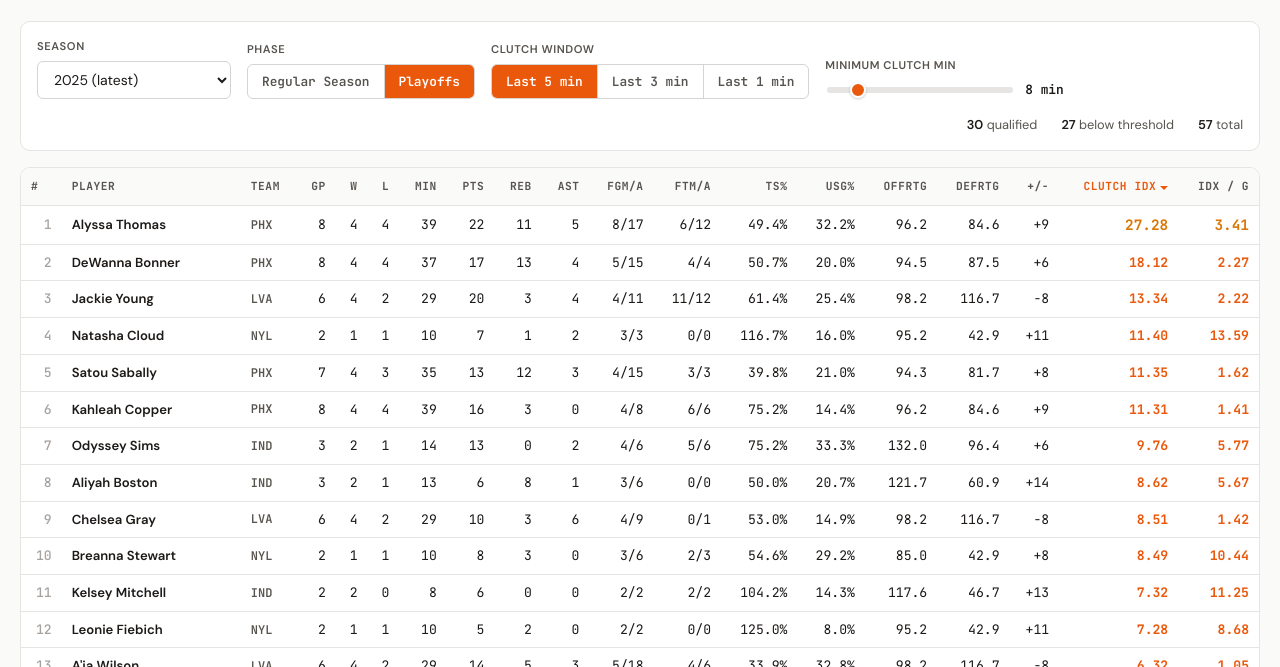
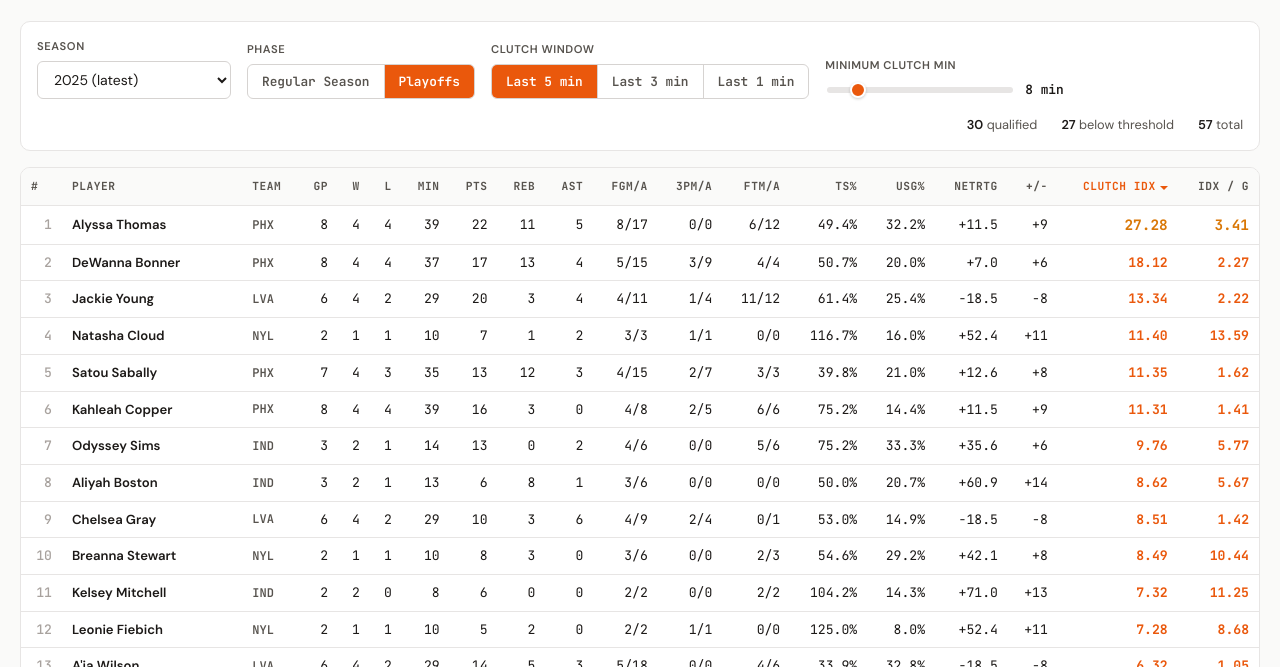
Before and after one commit to aderoa/wnba-data, a plain HTML site: page index.html in a window 1280 px wide. Both pictures are taken after a click on the button "Playoffs". Shown: the part 133-800 px from the top of the page. Drawn offline with Linux system fonts and the light colour scheme; no server answers.

Commit message:
Update index.html

```diff
--- a/index.html
+++ b/index.html
@@ -327,11 +327,11 @@
             <th data-col="REB" data-type="num">REB</th>
             <th data-col="AST" data-type="num">AST</th>
             <th data-col="FGA" data-type="num" title="Field Goals Made / Field Goals Attempted">FGM/A</th>
+            <th data-col="FG3A" data-type="num" title="3-Point Field Goals Made / Attempted">3PM/A</th>
             <th data-col="FTA" data-type="num" title="Free Throws Made / Free Throws Attempted">FTM/A</th>
             <th data-col="TS_PCT" data-type="num" title="True Shooting %">TS%</th>
             <th data-col="USG_PCT" data-type="num" title="Usage Rate">USG%</th>
-            <th data-col="OFF_RATING" data-type="num" title="Offensive Rating (pts per 100 poss)">OffRtg</th>
-            <th data-col="DEF_RATING" data-type="num" title="Defensive Rating (opp pts per 100 poss) - lower is better">DefRtg</th>
+            <th data-col="NET_RATING" data-type="num" title="Net Rating (OffRtg - DefRtg, higher is better)">NetRtg</th>
             <th data-col="PLUS_MINUS" data-type="num">+/-</th>
             <th data-col="clutchIndex" data-type="num" class="sorted desc">Clutch Idx</th>
             <th data-col="clutchIndexPerGame" data-type="num" title="Clutch Index divided by Clutch GP">Idx / G</th>
@@ -523,7 +523,7 @@ function aggregate(base, adv, seasonFilter) {
         OREB: 0, DREB: 0, REB: 0, AST: 0, TOV: 0, STL: 0, BLK: 0, PF: 0, PTS: 0,
         PLUS_MINUS: 0,
         _adv_mins_total: 0,  // weight for advanced averages
-        _TS_w: 0, _eFG_w: 0, _USG_w: 0, _OffRtg_w: 0, _DefRtg_w: 0,  // weighted sums (× MIN)
+        _TS_w: 0, _eFG_w: 0, _USG_w: 0, _OffRtg_w: 0, _NetRtg_w: 0,  // weighted sums (× MIN)
       });
     }
     const t = agg.get(pid);
@@ -560,7 +560,7 @@ function aggregate(base, adv, seasonFilter) {
         t._eFG_w    += num(a.EFG_PCT)   * m;
         t._USG_w    += num(a.USG_PCT)   * m;
         t._OffRtg_w += num(a.OFF_RATING) * m;
-        t._DefRtg_w += num(a.DEF_RATING) * m;
+        t._NetRtg_w += num(a.NET_RATING) * m;
       }
     }
   }
@@ -574,7 +574,7 @@ function aggregate(base, adv, seasonFilter) {
       EFG_PCT:    t._eFG_w    / minTot,
       USG_PCT:    t._USG_w    / minTot,
       OFF_RATING: t._OffRtg_w / minTot,
-      DEF_RATING: t._DefRtg_w / minTot,
+      NET_RATING: t._NetRtg_w / minTot,
     } : {};
     const syntheticBase = {
       PLAYER_ID: t.PLAYER_ID,
@@ -653,6 +653,8 @@ function buildRow(b, a) {
     AST: ast,
     FGM: fgm,
     FGA: fga,
+    FG3M: num(b.FG3M),
+    FG3A: num(b.FG3A),
     FTM: ftm,
     FTA: fta,
     FG_PCT: num(b.FG_PCT),
@@ -660,7 +662,7 @@ function buildRow(b, a) {
     TS_PCT: num(a.TS_PCT),
     USG_PCT: num(a.USG_PCT),
     OFF_RATING: num(a.OFF_RATING),
-    DEF_RATING: num(a.DEF_RATING),
+    NET_RATING: num(a.NET_RATING),
     PLUS_MINUS: pm,
     clutchIndex: clutchIndex,
     clutchIndexPerGame: clutchIndexPerGame,
@@ -680,6 +682,11 @@ function fmt(v, type) {
   if (type === 'plusminus') {
     if (v === 0) return '0';
     return v > 0 ? '+' + Math.round(v) : Math.round(v).toString();
+  }
+  if (type === 'netrtg') {
+    // Net Rating: signed decimal, +/- prefix like plus-minus
+    if (v === 0) return '0.0';
+    return v > 0 ? '+' + v.toFixed(1) : v.toFixed(1);
   }
   return v;
 }
@@ -730,11 +737,11 @@ function render() {
       <td>${fmt(r.REB, 'int')}</td>
       <td>${fmt(r.AST, 'int')}</td>
       <td>${fmt(r.FGM, 'int')}/${fmt(r.FGA, 'int')}</td>
+      <td>${fmt(r.FG3M, 'int')}/${fmt(r.FG3A, 'int')}</td>
       <td>${fmt(r.FTM, 'int')}/${fmt(r.FTA, 'int')}</td>
       <td>${fmt(r.TS_PCT, 'pct')}</td>
       <td>${fmt(r.USG_PCT, 'pct')}</td>
-      <td>${fmt(r.OFF_RATING, 'pct1')}</td>
-      <td>${fmt(r.DEF_RATING, 'pct1')}</td>
+      <td>${fmt(r.NET_RATING, 'netrtg')}</td>
       <td>${fmt(r.PLUS_MINUS, 'plusminus')}</td>
       <td class="score-cell">${fmt(r.clutchIndex, 'dec2')}</td>
       <td class="score-cell">${fmt(r.clutchIndexPerGame, 'dec2')}</td>
@@ -841,13 +848,7 @@ document.addEventListener('DOMContentLoaded', () => {
         currentSort.dir = currentSort.dir === 'desc' ? 'asc' : 'desc';
       } else {
         currentSort.col = col;
-        // Default numeric columns to desc, string cols to asc.
-        // Special case: DefRtg — lower is better, so default to asc.
-        if (col === 'DEF_RATING') {
-          currentSort.dir = 'asc';
-        } else {
-          currentSort.dir = th.dataset.type === 'str' ? 'asc' : 'desc';
-        }
+        currentSort.dir = th.dataset.type === 'str' ? 'asc' : 'desc';
       }
       render();
     });
```
